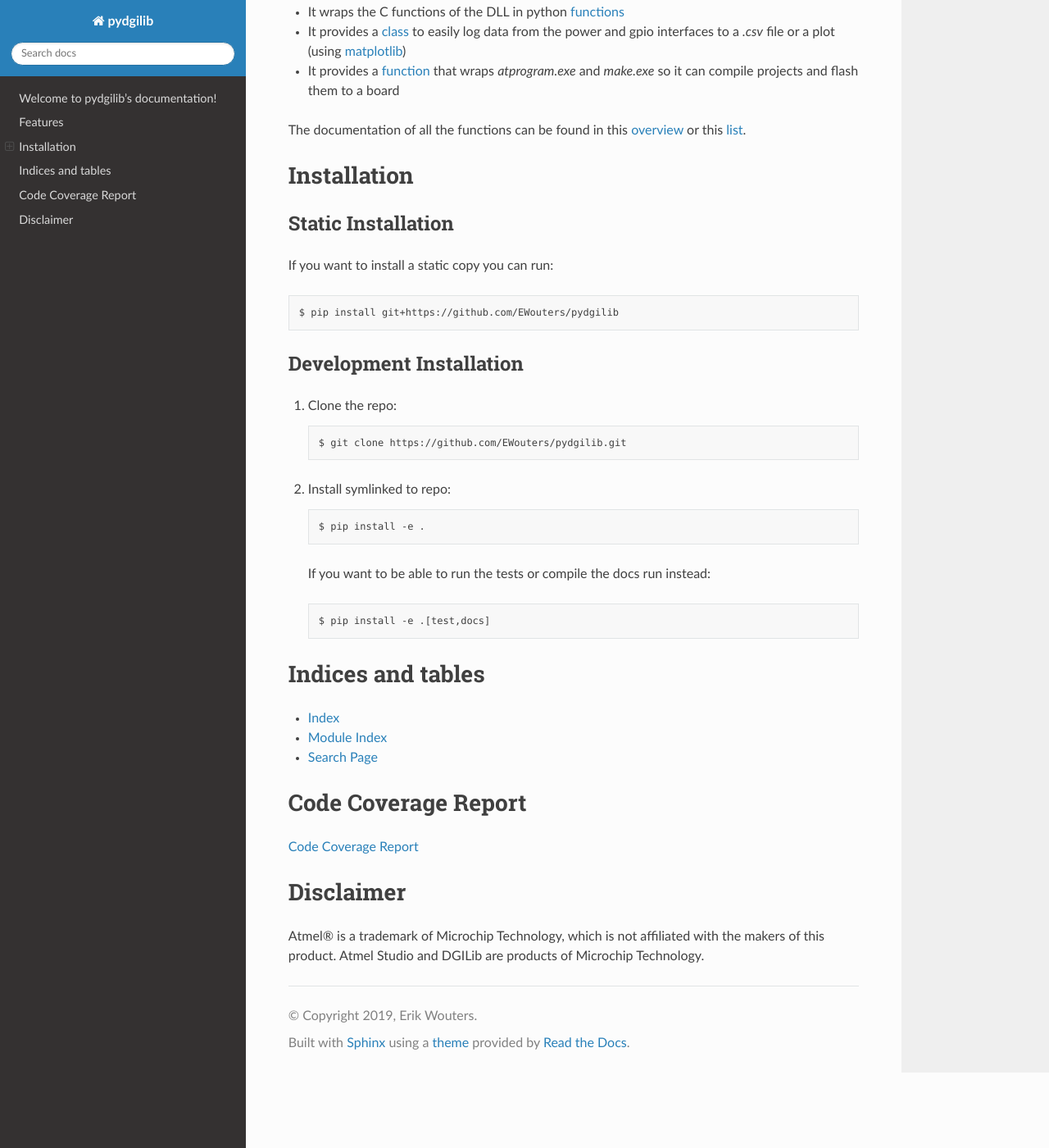
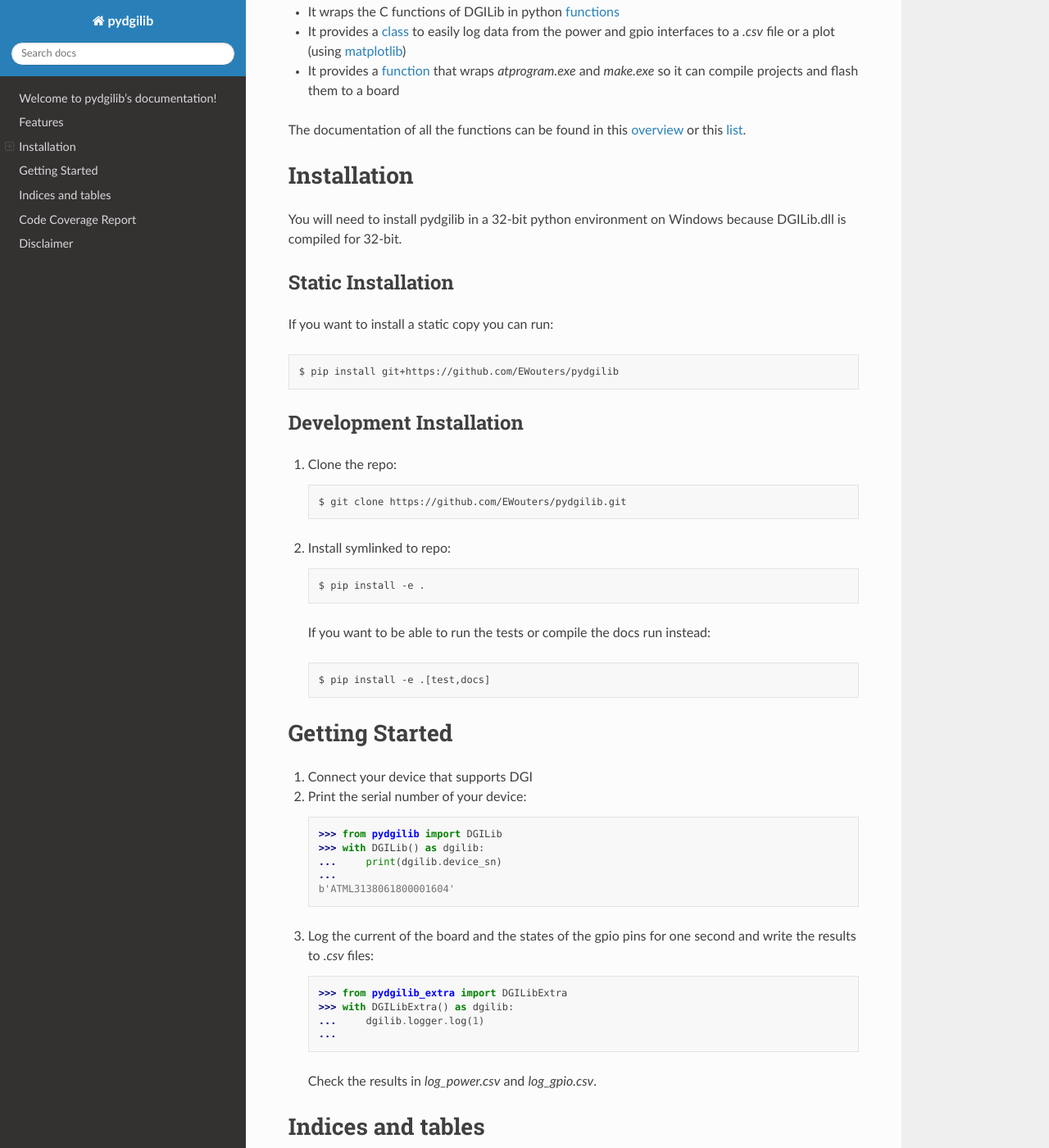
Before and after one commit to EWouters/pydgilib, a Sphinx documentation site: the page built from docs/index.rst, in a window 1280 px wide and 1400 px high, scrolled down 410 px. Shown: the whole window at 82% size. Built offline with Sphinx 7.4.7 and the Read the Docs theme 2.0.0, drawn with Linux system fonts in a browser that asks for light colours.

Commit message:
Add getting started

```diff
--- a/docs/index.rst
+++ b/docs/index.rst
@@ -22,7 +22,7 @@
 
 The main features of this library are:
 
-* It wraps the C functions of the DLL in python `functions <source/pydgilib.html#pydgilib.dgilib.DGILib>`_
+* It wraps the C functions of DGILib in python `functions <source/pydgilib.html#pydgilib.dgilib.DGILib>`_
 
 * It provides a `class <source/pydgilib_extra.html#module-pydgilib_extra.dgilib_extra>`_ to easily log data from the power and gpio interfaces to a `.csv` file or a plot (using `matplotlib <https://matplotlib.org/>`_)
 
@@ -32,6 +32,8 @@
 
 Installation
 ============
+
+You will need to install pydgilib in a 32-bit python environment on Windows because DGILib.dll is compiled for 32-bit.
 
 Static Installation
 -------------------
@@ -55,6 +57,28 @@
 
     $ pip install -e .[test,docs]
 
+Getting Started
+===============
+
+1. Connect your device that supports DGI
+
+2. Print the serial number of your device::
+
+    >>> from pydgilib import DGILib
+    >>> with DGILib() as dgilib:
+    ...     print(dgilib.device_sn)
+    ...
+    b'ATML3138061800001604'
+
+3. Log the current of the board and the states of the gpio pins for one second and write the results to `.csv` files::
+
+    >>> from pydgilib_extra import DGILibExtra
+    >>> with DGILibExtra() as dgilib:
+    ...     dgilib.logger.log(1)
+    ...
+
+ Check the results in `log_power.csv` and `log_gpio.csv`.
+
 Indices and tables
 ==================
 
```
